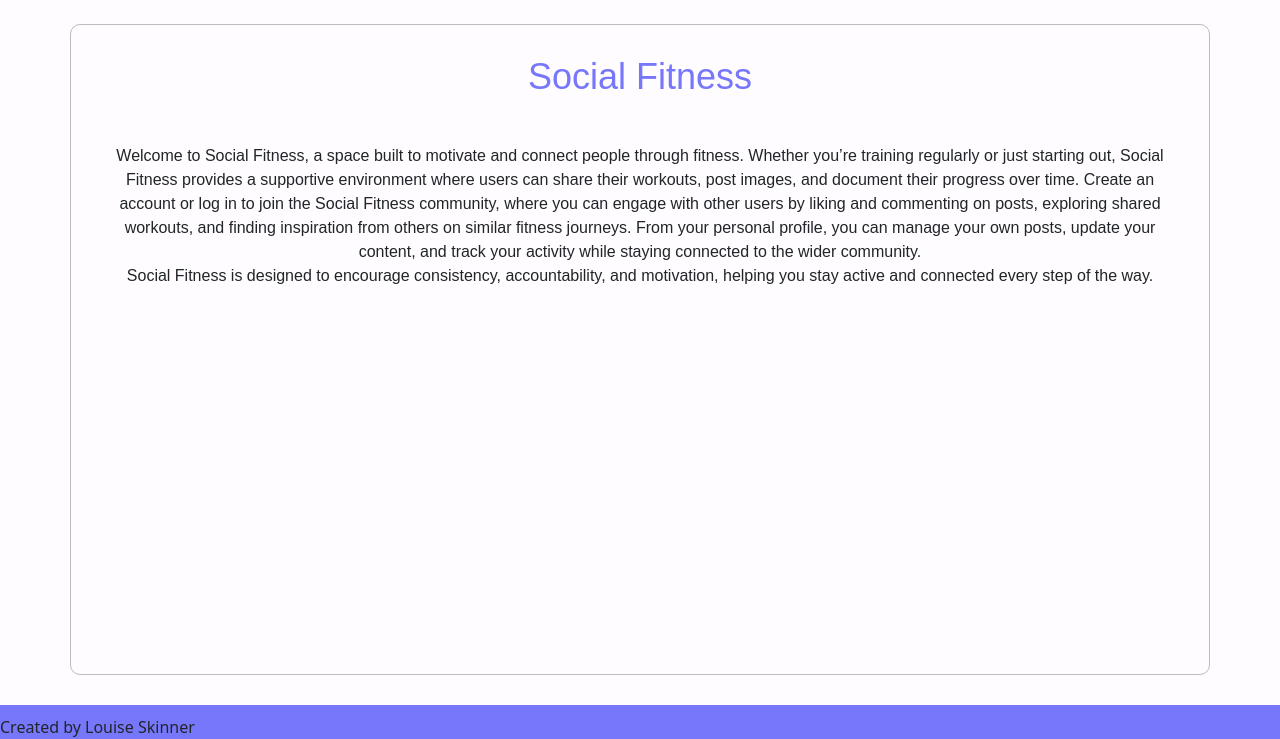
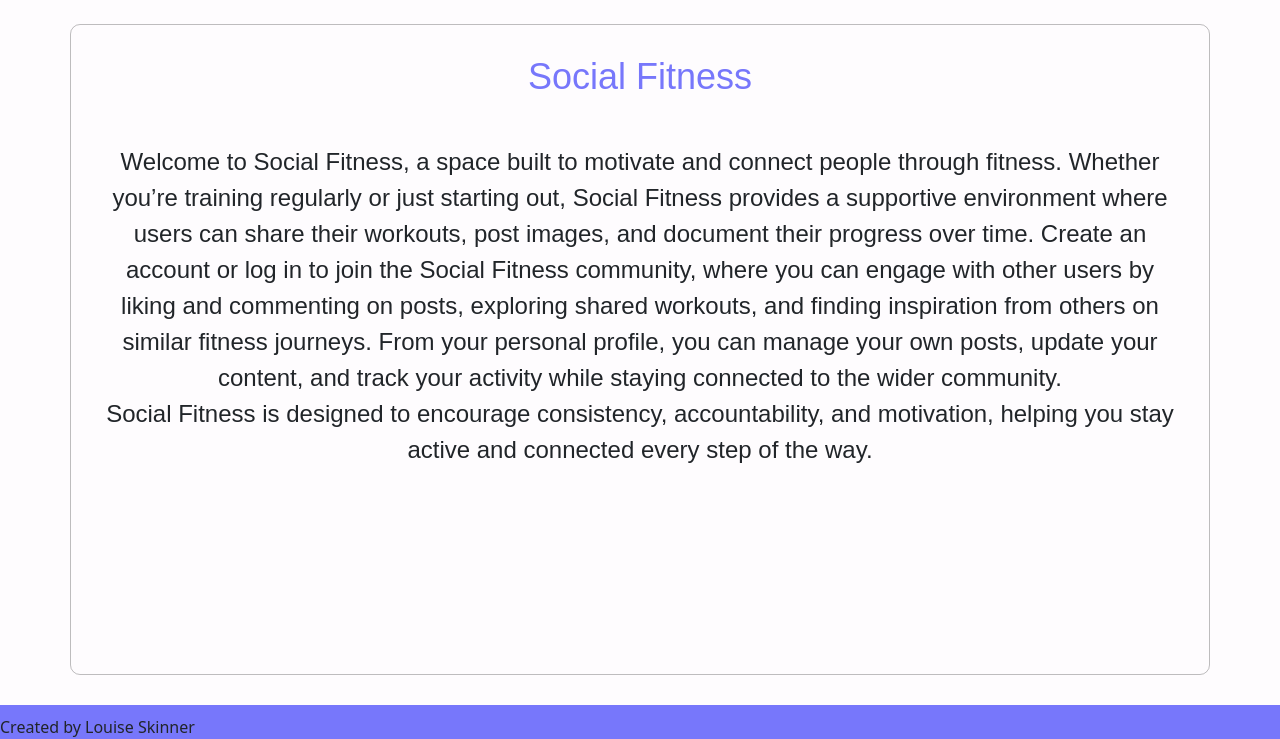
Before and after one commit to Louiseskinner01/project3-social-fitness, a Django app: page / in a window 1280 px wide. Shown: the part 61-800 px from the top of the page. Run offline with Django 4.2, Linux system fonts and the light colour scheme; some web fonts are replaced.

Commit message:
Add large-screen class to increase font size on larger screens

```diff
--- a/social/static/social/css/stylesheet.css
+++ b/social/static/social/css/stylesheet.css
@@ -84,3 +84,15 @@ main img {
 .like-btn:hover i {
   transform: scale(1.2);
 }
+
+@media (min-width: 992px) {
+  .large-screen {
+    font-size: 24px;
+  }
+}
+
+@media (min-width: 1400px) {
+  .large-screen {
+    font-size: 32px;
+  }
+}
--- a/social/templates/social/landing.html
+++ b/social/templates/social/landing.html
@@ -2,7 +2,7 @@
 
 {% block content %}
   <h1>Social Fitness</h1>
-  <p class="text-center p-3">Welcome to Social Fitness, a space built to motivate and connect people through fitness. Whether you’re training regularly or just starting out, Social Fitness provides a supportive environment where users can share their workouts, post images, and document their progress over time.
+  <p class="text-center p-3 large-screen">Welcome to Social Fitness, a space built to motivate and connect people through fitness. Whether you’re training regularly or just starting out, Social Fitness provides a supportive environment where users can share their workouts, post images, and document their progress over time.
     Create an account or log in to join the Social Fitness community, where you can engage with other users by liking and commenting on posts, exploring shared workouts, and finding inspiration from others on similar fitness journeys.
     From your personal profile, you can manage your own posts, update your content, and track your activity while staying connected to the wider community.
     <br> Social Fitness is designed to encourage consistency, accountability, and motivation, helping you stay active and connected every step of the way.</p>
```
Also changed, not shown: templates/404.html (+6 -3 lines).
